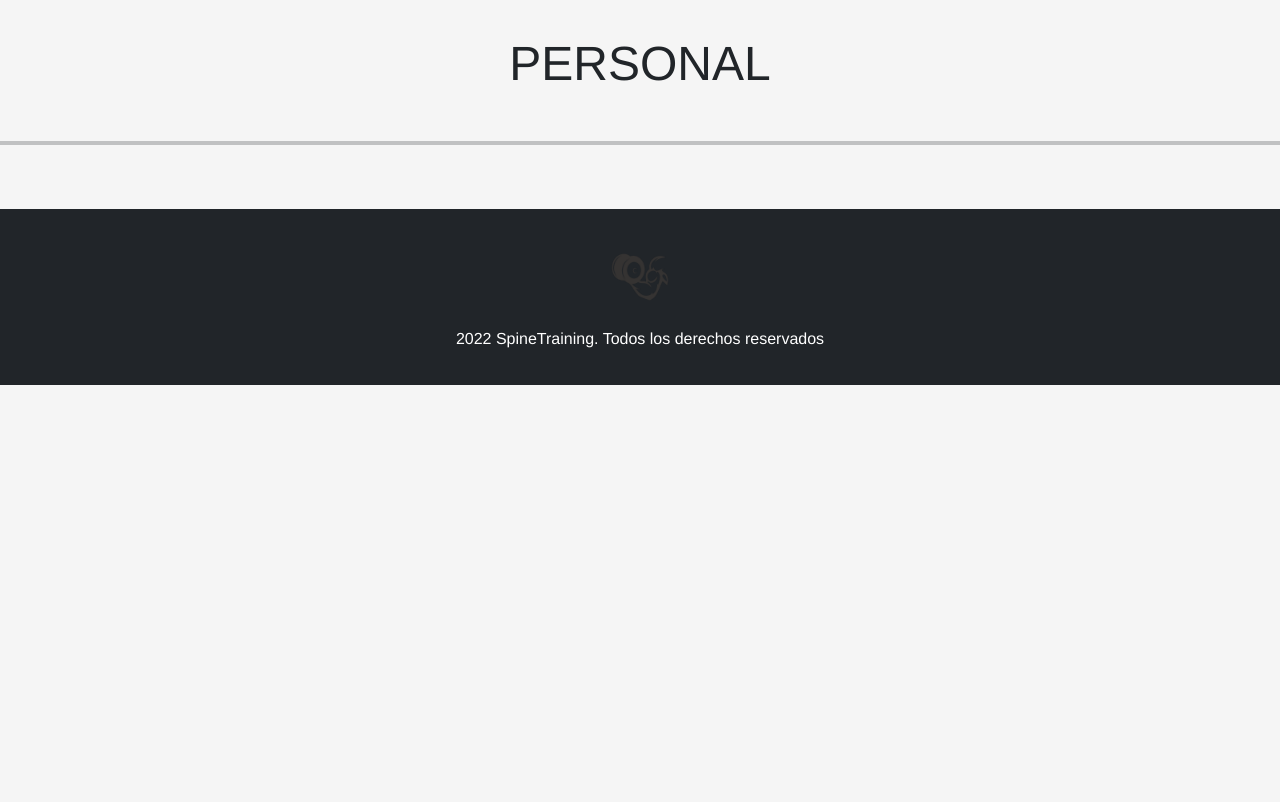
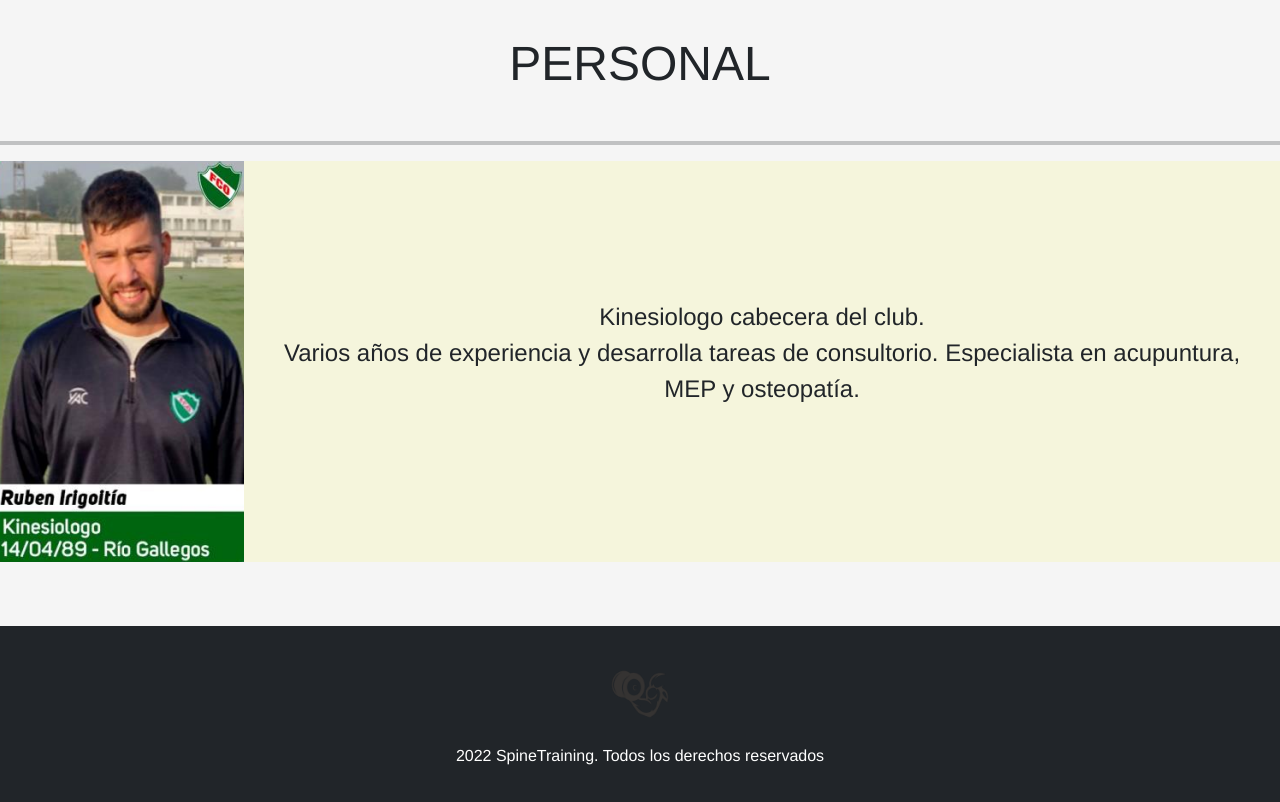
Before and after one commit to EnzoMarotti/KinesioMarotti, a website: page pages/Kinesiologos.html in a window 1280 px wide. Shown: the part 1975-2777 px from the top of the page. Before the commit the page ends 2360 px from the top, so only its background shows below. Drawn offline with nearby package versions, Linux system fonts and the light colour scheme.

Commit message:
modificando kinesio

```diff
--- a/pages/Kinesiologos.html
+++ b/pages/Kinesiologos.html
@@ -65,6 +65,12 @@
   <section>
     <h2 class="quienes__h2">PERSONAL</h2>
     <hr class="quienes__hr">
+    <div class="quienes__personal">
+      <img src="../Imagenes/kinesiologos/Ruben.PNG" class="img-fluid" alt="Kinesiologo1">
+      <p class="quienes__p"> Kinesiologo cabecera del club. <br> Varios años de experiencia y desarrolla tareas de consultorio. Especialista en acupuntura, MEP y osteopatía.
+    </div>
+
+    </p>
   </section>
 
 </main>
--- a/sass/parciles/parciles/_kinesiologos.scss
+++ b/sass/parciles/parciles/_kinesiologos.scss
@@ -14,12 +14,18 @@
     &__img{
         @include img
     }
+    &__personal{
+        display:flex;
+        align-items: center;
+        background-color: beige;
+
+    }
     &__card{
         @include card;
         &--img{
             width:50%;
             border-radius: 1rem;
-            padding-top: 3rem;
+
         }
         &--p{
             color: map-get($colores,"marron");
```
Also changed, not shown: sass/parciles/main.css, 1 other file.
